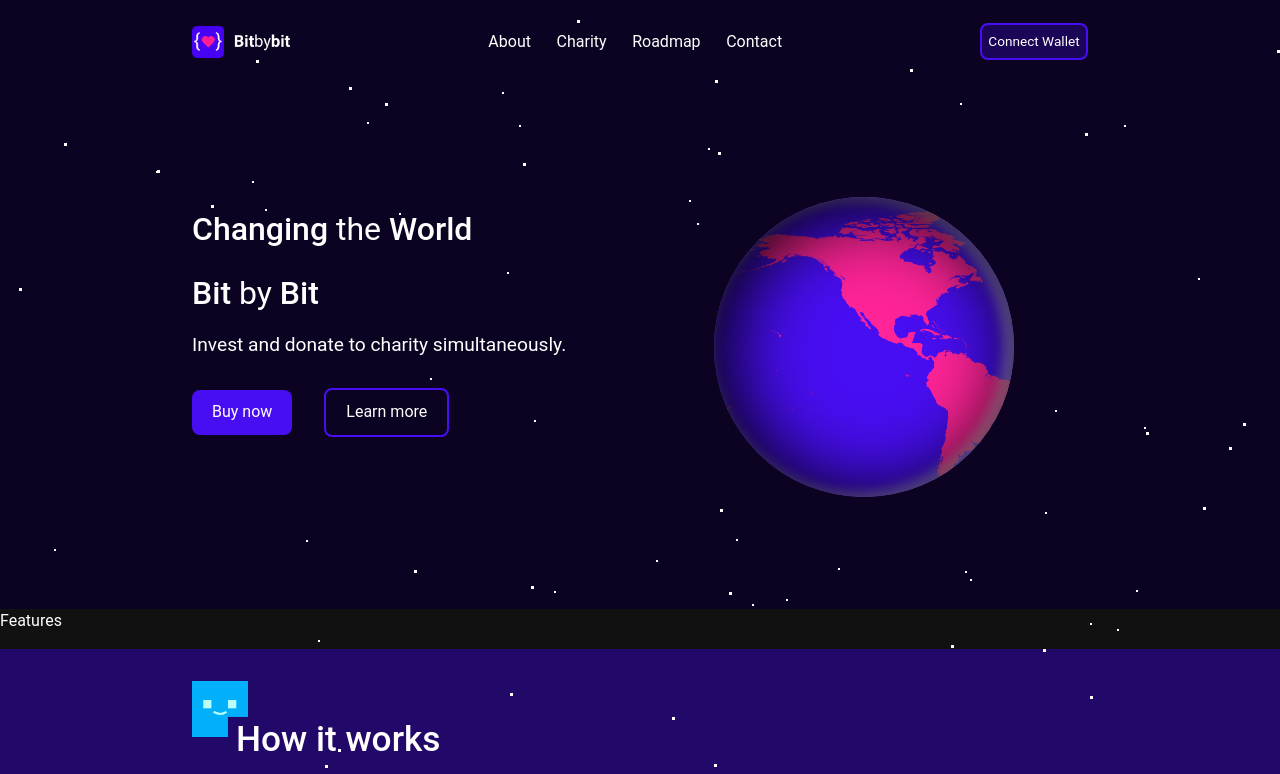
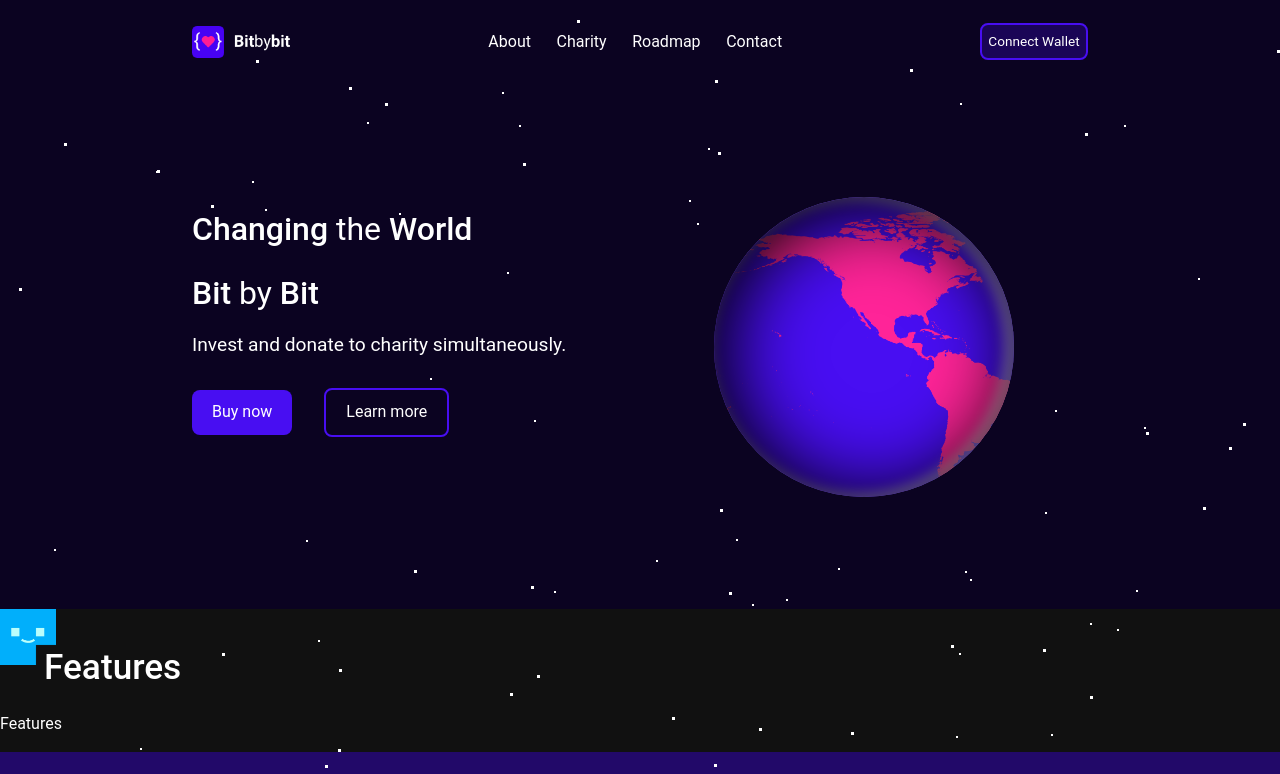
Before and after one commit to lightswarm124/bitbybit-frontend, a React (Create React App) app: page / in a window 1280 px wide. Shown: the top 774 px of the page. Built offline with nearby package versions, Linux system fonts and the light colour scheme.

Commit message:
Use unused import

```diff
--- a/src/components/Features.js
+++ b/src/components/Features.js
@@ -4,6 +4,7 @@ import BlockHeading from "./_ui/BlockHeading";
 const Features = () => {
   return (
     <div>
+      <BlockHeading title="Features" />
       <p>Features</p>
     </div>
   );
```
